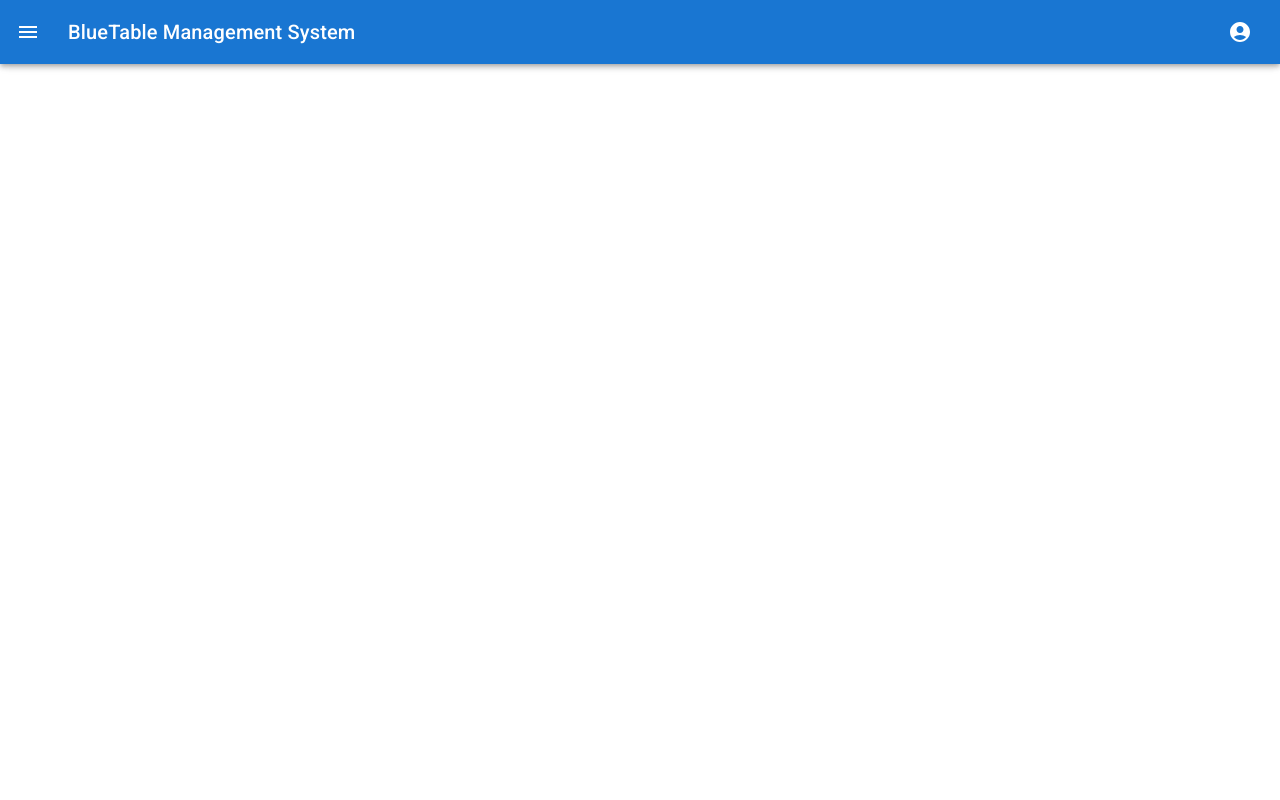
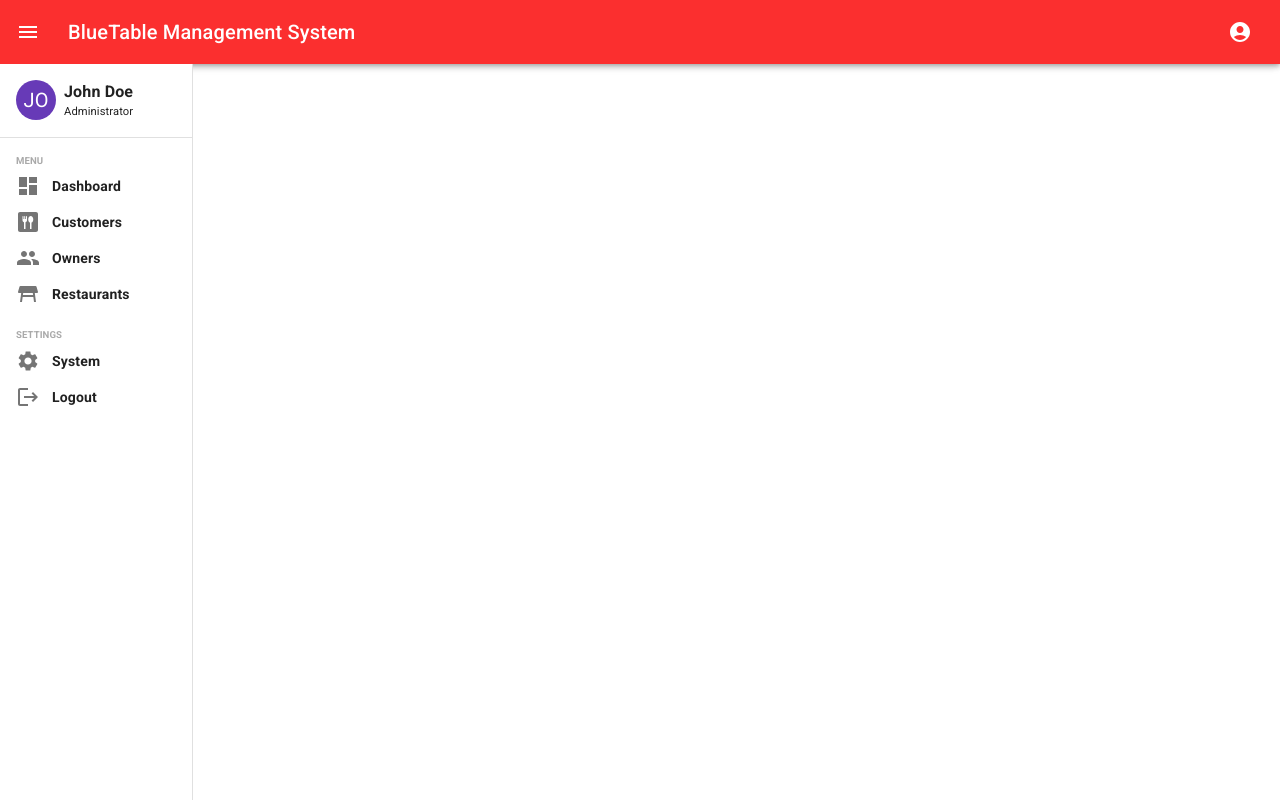
Before and after one commit to alldaybookings/bluetable-admin-portal, a React (Create React App) app: page / in a window 1280 px wide. Built offline with nearby package versions, Linux system fonts and the light colour scheme.

Commit message:
Feat: Side navigation

```diff
--- a/src/App.js
+++ b/src/App.js
@@ -2,24 +2,84 @@ import React, { useState } from "react";
 import { BrowserRouter } from "react-router-dom";
 import AppRouter from "./AppRouter";
 
-import '@fontsource/roboto/300.css';
-import '@fontsource/roboto/400.css';
-import '@fontsource/roboto/500.css';
-import '@fontsource/roboto/700.css';
+import { createTheme, ThemeProvider } from "@mui/material";
+
+import "@fontsource/roboto/300.css";
+import "@fontsource/roboto/400.css";
+import "@fontsource/roboto/500.css";
+import "@fontsource/roboto/700.css";
 
 import Topnav from "./components/TopNav";
+import Sidenav from "./components/SideNav";
+
+// #fb2f2f
+// #2ffbfb
+// #acfdfd
 
 function App() {
+  const theme = overrideTheme();
+
   const [active, setActive] = useState(true);
 
   return (
     <React.Fragment>
-      <BrowserRouter>
-        <Topnav setActive={setActive}></Topnav>
-        <AppRouter></AppRouter>
-      </BrowserRouter>
+      <ThemeProvider theme={theme}>
+        <BrowserRouter>
+          <Topnav setActive={setActive}></Topnav>
+          <Sidenav active={active}></Sidenav>
+          <AppRouter active={active}></AppRouter>
+        </BrowserRouter>
+      </ThemeProvider>
     </React.Fragment>
   );
 }
 
+function overrideTheme() {
+  return createTheme({
+    palette: {
+      primary: {
+        light: "#f75f5f",
+        main: "#fb2f2f",
+        dark: "#e52b2b",
+        contrastText: "white",
+      },
+      secondary: {
+        light: "#acfdfd",
+        main: "#2ffbfb",
+        dark: "#26bdbd",
+        contrastText: "black",
+      },
+      plain: {
+        light: "white",
+        main: "white",
+        dark: "white",
+        contrastText: "black",
+      },
+    },
+    components: {
+      MuiToolbar: {
+        styleOverrides: {
+          dense: {
+            height: 32,
+            minHeight: 32,
+          },
+        },
+      },
+      MuiList: {
+        styleOverrides: {
+          root: {
+            marginTop: 0,
+            marginBottom: 0,
+            paddingTop: 0,
+            paddingBottom: 0,
+          },
+        },
+      },
+      MuiListItemIcon: {
+        styleOverrides: { root: { minWidth: "36px" } },
+      },
+    },
+  });
+}
+
 export default App;
--- /dev/null
+++ b/src/components/SideNav.js
@@ -0,0 +1,162 @@
+import { Link } from "react-router-dom";
+import "./../styles/sidenav.scss";
+
+import {
+  Box,
+  Drawer,
+  List,
+  ListItem,
+  ListItemButton,
+  ListItemIcon,
+  ListItemText,
+  Avatar,
+  Divider,
+  Typography,
+} from "@mui/material";
+import { deepPurple } from "@mui/material/colors";
+
+import DashboardIcon from "@mui/icons-material/Dashboard";
+import DiningIcon from "@mui/icons-material/Dining";
+import PeopleIcon from "@mui/icons-material/People";
+import TableRestaurantIcon from "@mui/icons-material/TableRestaurant";
+import SettingsIcon from "@mui/icons-material/Settings";
+import LogoutIcon from "@mui/icons-material/Logout";
+
+export default function Sidenav(props) {
+  const mainMenus = [
+    {
+      label: "Dashboard",
+      link: `/dashboard`,
+      icon_component: <DashboardIcon />,
+    },
+    {
+      label: "Customers",
+      link: `/customers`,
+      icon_component: <DiningIcon />,
+    },
+    {
+      label: "Owners",
+      link: `/owners`,
+      icon_component: <PeopleIcon />,
+    },
+    {
+      label: "Restaurants",
+      link: `/restaurants`,
+      icon_component: <TableRestaurantIcon />,
+    },
+  ];
+
+  const settingMenus = [
+    {
+      label: "System",
+      link: `/system`,
+      icon_component: <SettingsIcon />,
+    },
+    {
+      label: "Logout",
+      link: `/logout`,
+      icon_component: <LogoutIcon />,
+    },
+  ];
+
+  return (
+    <Drawer
+      anchor={"left"}
+      variant="persistent"
+      open={props.active}
+      sx={{
+        "& .MuiPaper-root": {
+          top: {
+            xs: 56,
+            sm: 64,
+          },
+        },
+      }}
+    >
+      <Box
+        sx={{
+          width: "100%",
+          minWidth: "12rem",
+          bgcolor: "background.paper",
+        }}
+      >
+        <nav aria-label="main mailbox folders">
+          <Box sx={{ display: "flex", padding: 2 }}>
+            <Avatar sx={{ bgcolor: deepPurple[500] }}>JO</Avatar>
+            <Box sx={{ marginLeft: 1 }}>
+              <Typography sx={{ fontWeight: "bold" }}>John Doe</Typography>
+              <Typography sx={{ fontSize: "0.7rem" }}>Administrator</Typography>
+            </Box>
+          </Box>
+          <Divider />
+          <Typography
+            sx={{
+              margin: 0,
+              paddingTop: 2,
+              paddingLeft: 2,
+              fontSize: "0.6rem",
+              fontWeight: "bold",
+              color: "darkgray",
+            }}
+          >
+            MENU
+          </Typography>
+          <List dense={true}>
+            {mainMenus.map((menu, index) => (
+              <ListItem disablePadding key={index}>
+                <ListItemButton component={Link} to={menu.link}>
+                  <ListItemIcon>{menu.icon_component}</ListItemIcon>
+                  <ListItemText
+                    primary={menu.label}
+                    sx={{
+                      ".MuiTypography-root": {
+                        fontWeight: "bold",
+                        transition: "all 0.2s ease",
+                        ":hover": {
+                          marginLeft: "2px",
+                        },
+                      },
+                    }}
+                  />
+                </ListItemButton>
+              </ListItem>
+            ))}
+          </List>
+          <Typography
+            sx={{
+              margin: 0,
+              paddingTop: 2,
+              paddingLeft: 2,
+              fontSize: "0.6rem",
+              fontWeight: "bold",
+              color: "darkgray",
+            }}
+          >
+            SETTINGS
+          </Typography>
+          <List dense={true}>
+            {settingMenus.map((menu, index) => (
+              <ListItem disablePadding key={index}>
+                <ListItemButton component={Link} to={menu.link}>
+                  <ListItemIcon>{menu.icon_component}</ListItemIcon>
+                  <ListItemText
+                    primary={menu.label}
+                    sx={{
+                      ".MuiTypography-root": {
+                        fontWeight: "bold",
+                        transition: "all 0.2s ease",
+                        ":hover": {
+                          marginLeft: "2px",
+                        },
+                      },
+                    }}
+                  />
+                </ListItemButton>
+              </ListItem>
+            ))}
+          </List>
+        </nav>
+      </Box>
+    </Drawer>
+  );
+}
--- a/src/index.js
+++ b/src/index.js
@@ -1,6 +1,5 @@
 import React from 'react';
 import ReactDOM from 'react-dom/client';
-import './styles/index.css';
 import App from './App';
 import reportWebVitals from './reportWebVitals';
 
--- a/src/styles/index.css
+++ /dev/null
@@ -1,13 +0,0 @@
-body {
-  margin: 0;
-  font-family: -apple-system, BlinkMacSystemFont, 'Segoe UI', 'Roboto', 'Oxygen',
-    'Ubuntu', 'Cantarell', 'Fira Sans', 'Droid Sans', 'Helvetica Neue',
-    sans-serif;
-  -webkit-font-smoothing: antialiased;
-  -moz-osx-font-smoothing: grayscale;
-}
-
-code {
-  font-family: source-code-pro, Menlo, Monaco, Consolas, 'Courier New',
-    monospace;
-}
```
Also changed, not shown: src/styles/App.css (deleted, +0 -38 lines), src/styles/sidenav.scss (added).
